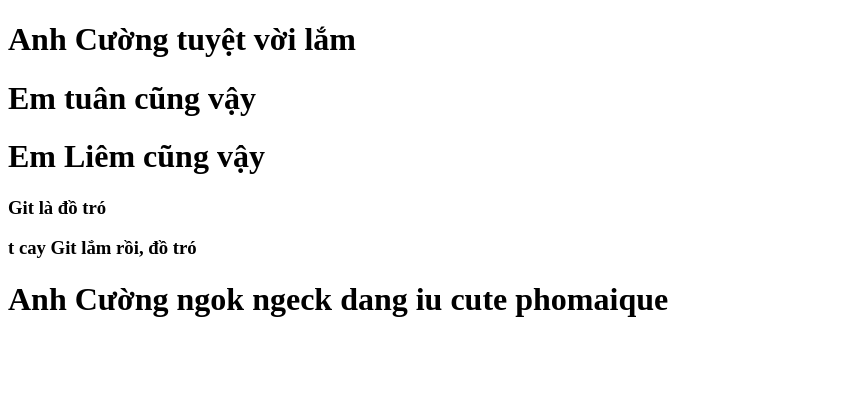
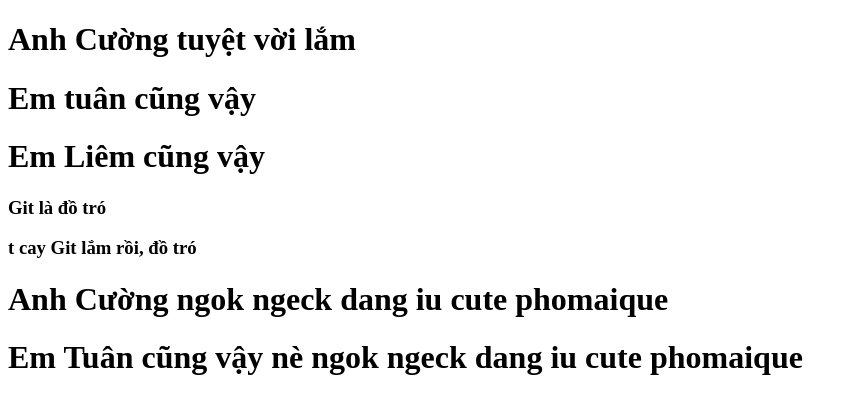
Before and after one commit to khanhlinh1808/GIT_project, a plain HTML site: page index.html in a window 1280 px wide. Shown: the whole page, without its empty margins (0-858 px from the left). Drawn offline with Linux system fonts and the light colour scheme.

Commit message:
new em tuan

```diff
--- a/index.html
+++ b/index.html
@@ -15,6 +15,8 @@
     <h3>Git là đồ tró</h3>
     <h3>t cay Git lắm rồi, đồ tró</h3>
     <h1>Anh Cường ngok ngeck dang iu cute phomaique</h1>
+    <h1>Em Tuân cũng vậy nè ngok ngeck dang iu cute phomaique</h1>
+
 </body>
 
 </html>
```
